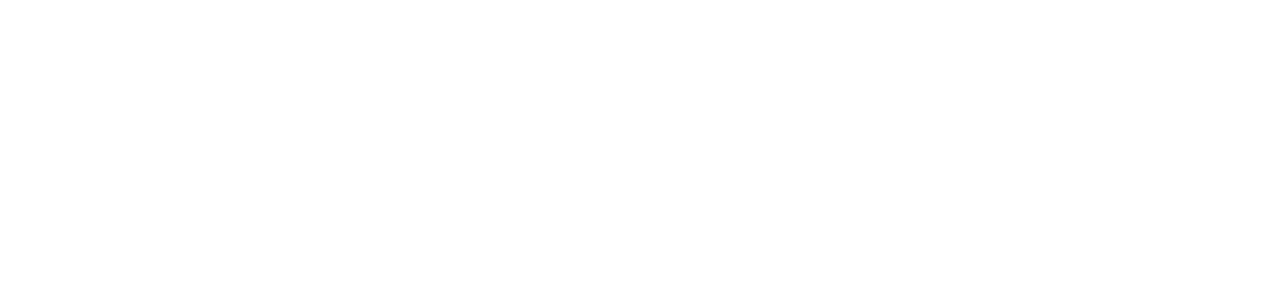
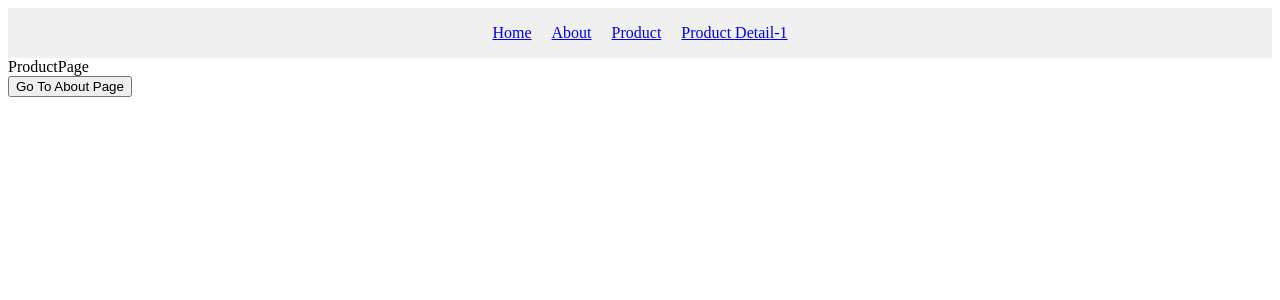
Before and after one commit to pknu-wap/wap-router, a React (Vite) app: page /main/product in a window 1280 px wide. Shown: the top 300 px of the page. Built offline with nearby package versions, Linux system fonts and the light colour scheme.

Commit message:
feat: route params test base

```diff
--- a/src/App.tsx
+++ b/src/App.tsx
@@ -1,6 +1,8 @@
 import { Router, Routes, Route } from "./wap-router";
 import AboutPage from "./pages/AboutPage";
 import HomePage from "./pages/HomePage";
+import ProductPage from "./pages/ProductPage";
+import ProductDetailPage from "./pages/ProductDetailPage";
 
 const App = () => {
   return (
@@ -8,6 +10,11 @@ const App = () => {
       <Routes>
         <Route path="/" element={<HomePage />} />
         <Route path="/about" element={<AboutPage />} />
+        <Route path="/main/product" element={<ProductPage />} />
+        <Route
+          path="/main/product/:productId"
+          element={<ProductDetailPage />}
+        />
       </Routes>
     </Router>
   );
--- a/src/components/Navigator.tsx
+++ b/src/components/Navigator.tsx
@@ -2,13 +2,21 @@ import { Link } from "../wap-router";
 
 const Navigator = () => {
   return (
-    <div>
-      <div>
-        <Link to="/">Home</Link>
-      </div>
-      <div>
-        <Link to="/about">About</Link>
-      </div>
+    <div
+      style={{
+        width: "100%",
+        height: "50px",
+        backgroundColor: "#f0f0f0",
+        display: "flex",
+        justifyContent: "center",
+        alignItems: "center",
+        gap: "20px",
+      }}
+    >
+      <Link to="/">Home</Link>
+      <Link to="/about">About</Link>
+      <Link to="/main/product">Product</Link>
+      <Link to="/main/product/1">Product Detail-1</Link>
     </div>
   );
 };
--- /dev/null
+++ b/src/pages/ProductDetailPage.tsx
@@ -0,0 +1,22 @@
+import Navigator from "../components/Navigator";
+import { useNavigate } from "../wap-router";
+
+const ProductDetailPage = () => {
+  const navigate = useNavigate();
+
+  const handleClick = () => {
+    navigate("/");
+  };
+
+  return (
+    <div>
+      <Navigator />
+      <div>ProductDetailPage</div>
+      <div>
+        <button onClick={handleClick}>Go To Home Page</button>
+      </div>
+    </div>
+  );
+};
+
+export default ProductDetailPage;
--- /dev/null
+++ b/src/pages/ProductPage.tsx
@@ -0,0 +1,22 @@
+import Navigator from "../components/Navigator";
+import { useNavigate } from "../wap-router";
+
+const ProductPage = () => {
+  const navigate = useNavigate();
+
+  const handleClick = () => {
+    navigate("/about");
+  };
+
+  return (
+    <div>
+      <Navigator />
+      <div>ProductPage</div>
+      <div>
+        <button onClick={handleClick}>Go To About Page</button>
+      </div>
+    </div>
+  );
+};
+
+export default ProductPage;
--- a/src/wap-router/core/Link.tsx
+++ b/src/wap-router/core/Link.tsx
@@ -14,8 +14,8 @@ const Link = forwardRef<HTMLAnchorElement, LinkProps>(function (
 ) {
   const { changePath } = useContext(RouterContext);
 
-  // 링크를 클릭했을 때 서버로 요청을 보내지 않도록
   const handleClick = (e: React.MouseEvent<HTMLAnchorElement, MouseEvent>) => {
+    // 링크를 클릭했을 때 서버로 요청을 보내지 않도록 브라우저의 기본 동작을 막는다.
     e.preventDefault();
     changePath(to);
   };
--- a/src/wap-router/types.ts
+++ /dev/null
@@ -1 +0,0 @@
-// empty
--- a/src/wap-router/util-types.ts
+++ /dev/null
@@ -1 +0,0 @@
-// empty
```
Also changed, not shown: 1 other file (tests, documents, lock files or other folders).
